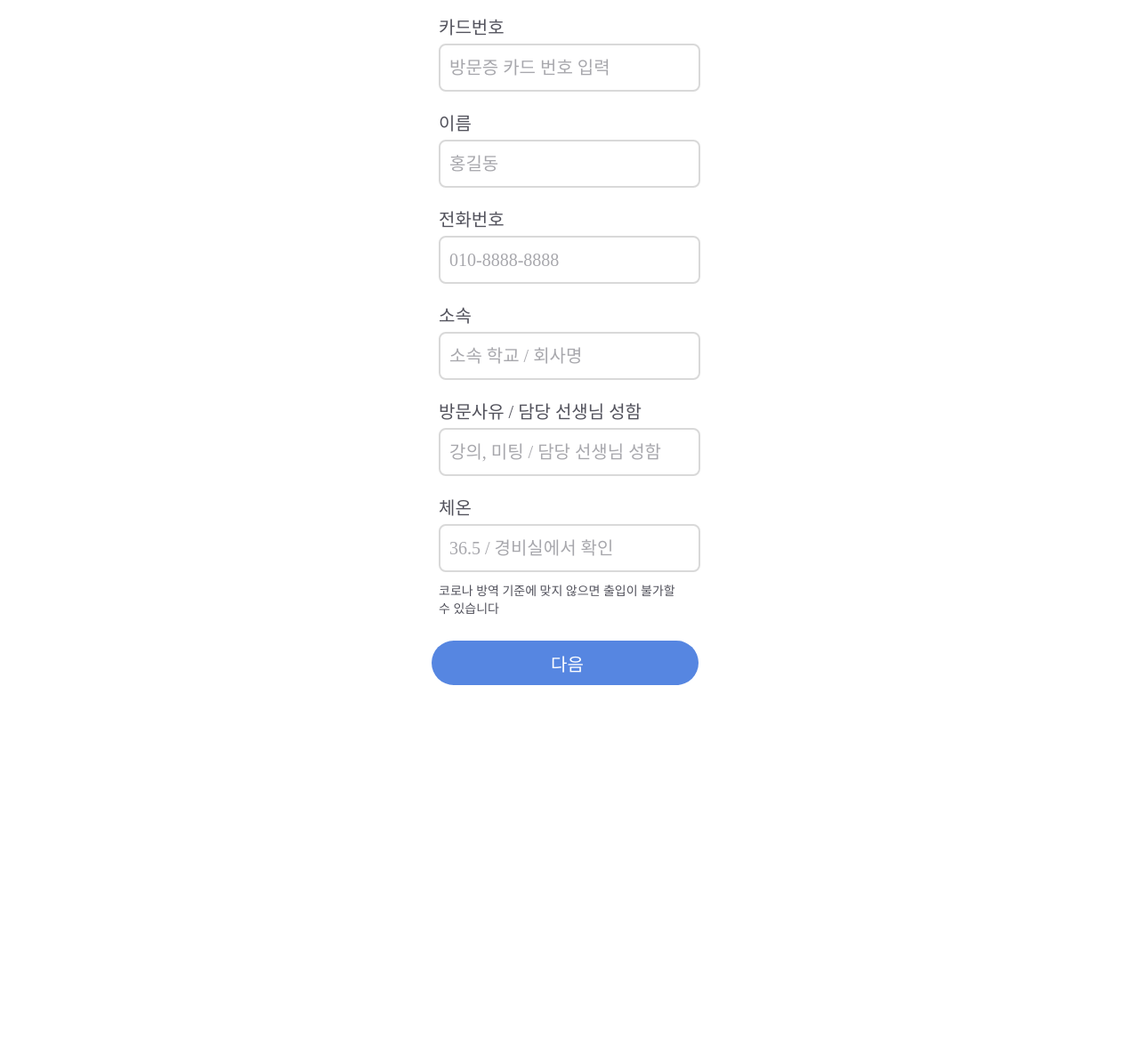
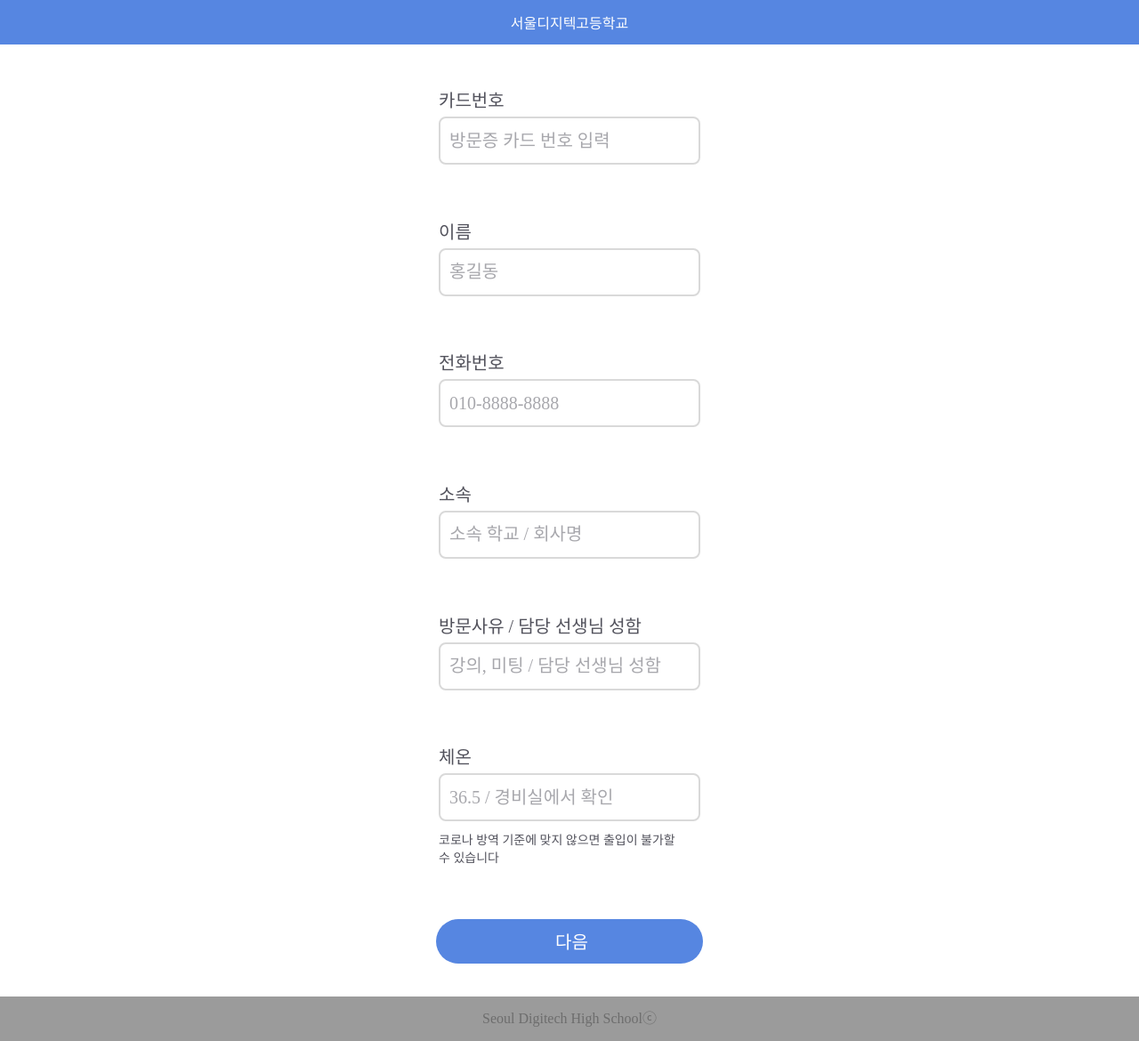
Before and after one commit to Resten1497/Entry_FrontTest, a React (Create React App) app: page /regist in a window 1280 px wide. Shown: the whole page at 89% size. Before the commit the page ends 800 px from the top, so only its background shows below. Built offline with nearby package versions, Linux system fonts and the light colour scheme; a web font is replaced by a local one.

Commit message:
header & footer

```diff
--- a/src/components/buttonComponent/index.jsx
+++ b/src/components/buttonComponent/index.jsx
@@ -16,8 +16,6 @@ function Button(props) {
 }
 
 const NextBtn = styled.button`
-  margin-top: 20px;
-  margin-right: 10px;
   border: none;
   width: 300px;
   height: 50px;
@@ -34,7 +32,7 @@ const NextBtn = styled.button`
     outline: none;
   }
   @media (max-width: 300px) {
-    width: 100px;
+    width: 200px;
   }
 `;
 
@@ -47,12 +45,12 @@ const Title = styled.span`
   }
 `;
 
-const Img = styled.img`
-  width: 40px;
-  padding: 0 0 0 5px;
-  @media (max-width: 300px) {
-    width: 30px;
-  }
-`;
+// const Img = styled.img`
+//   width: 40px;
+//   padding: 0 0 0 5px;
+//   @media (max-width: 300px) {
+//     width: 30px;
+//   }
+// `;
 
 export default Button;
--- /dev/null
+++ b/src/components/footerComponent/index.jsx
@@ -0,0 +1,22 @@
+import React from 'react'
+import styled from 'styled-components';
+
+function footerComponent(){
+    return(
+        <Container>
+            Seoul Digitech High Schoolⓒ
+        </Container>
+    )
+}
+
+export default footerComponent;
+
+const Container = styled.div`
+    margin-top: 10px;
+    width: 100vw;
+    height: 50px;
+    color: #6d6d6d;
+    background: #9b9b9b;
+    text-align: center;
+    line-height: 50px;
+`;
--- /dev/null
+++ b/src/components/headerComponent/index.jsx
@@ -0,0 +1,31 @@
+import React from 'react'
+import styled from 'styled-components';
+import logo from '../../assets/images/selectImageView.png';
+
+function headerComponent(){
+    return(
+        <Container>
+            서울디지텍고등학교
+            {/* <Logo src={logo} alt="schoolLogo" /> */}
+        </Container>
+    )
+}
+
+export default headerComponent;
+
+const Container = styled.div`
+    color: white;
+    margin-bottom: 20px;
+    width: 100vw;
+    height: 50px;
+    background: #5686e1;
+    display: flex;
+    align-items: center;
+    justify-content: center;
+`;
+
+const Logo = styled.img`
+    height: 40px;
+    position: relative;
+    left: 60px;
+`
--- a/src/container/InputContainer/index.jsx
+++ b/src/container/InputContainer/index.jsx
@@ -4,6 +4,9 @@ import { useForm } from "react-hook-form";
 import { useNavigate } from "react-router-dom";
 import styled from "styled-components";
 import sendVisitorData from "../../api/sendVisitorData";
+import HeaderComponent from '../../components/headerComponent';
+import FooterComponent from '../../components/footerComponent';
+
 function InputContainer() {
   const [phoneValue, setPhoneValue] = useState();
 
@@ -57,6 +60,7 @@ function InputContainer() {
   return (
     <Container>
       <Center>
+        <HeaderComponent/>
         <Form onSubmit={handleSubmit(onSubmit)}>
           <Lable>
             <Title>카드번호</Title>
@@ -177,10 +181,11 @@ function InputContainer() {
               "개인정보수집에 동의해주세요"}
           </Error>
         </Lable> */}
-          <NextLable>
+          <ButtonLable>
             <NextBtn onKeyDown={handleKeyDown} />
-          </NextLable>
+          </ButtonLable>
         </Form>
+        <FooterComponent/>
       </Center>
     </Container>
   );
@@ -188,40 +193,37 @@ function InputContainer() {
 
 const Container = styled.div`
   display: flex;
-  justify-content: center;
+  flex-direction: column;
+  justify-content: space-between;
   align-items: center;
   width: 100vw;
-  height: 100vh;
+  height: 130vh;
 `;
 
 const Center = styled.div`
   @media (max-width: 450px) {
-    width: 100vw;
-    height: 100vh;
+    width: 100%;
+    height: 100%;
   }
   width: 100vw;
-  height: 100vh;
+  height: 100%;
 `;
 const Form = styled.form`
   width: 100%;
   height: 100%;
-  margin: 0 auto;
   display: flex;
   flex-direction: column;
   align-items: center;
+  justify-content: space-around;
 `;
 
 const Lable = styled.label`
-  height: 130px;
 `;
 
-const NextLable = styled.label`
-  height: 130px;
-  margin-top: 30px;
+const ButtonLable = styled.label`
 `;
 
 const Title = styled.p`
-  padding-top: 15px;
   padding-bottom: 5px;
   font-weight: 400;
   font-size: 20px;
--- a/src/container/PrivacyContainer/index.jsx
+++ b/src/container/PrivacyContainer/index.jsx
@@ -3,6 +3,8 @@ import styled from "styled-components";
 import NextBtn from "../../components/buttonComponent/index";
 import { useNavigate } from "react-router-dom";
 import { useCallback } from "react";
+import HeaderComponent from '../../components/headerComponent';
+import FooterComponent from '../../components/footerComponent';
 
 function Privacy() {
   const [isError, setIsError] = useState(false);
@@ -24,6 +26,7 @@ function Privacy() {
   return (
     <Container>
       <Main>
+        <HeaderComponent/>
         <Content>
           <MainText>개인정보 수집 동의 안내</MainText>
           <SubText>
@@ -52,14 +55,13 @@ function Privacy() {
         </OptionalLabel>
         <br />
         <OptionalLabel>동의하신 자료는 목적 이외의 용도로는 사용되지 않습니다.</OptionalLabel>
-        <LabelContent>
           <PrivacyLabal>
             <CheckBox type="checkbox" autoFocus name="privacyLabal" ref={ref} />
             <PrivacyText>개인정보수집에 동의합니다.</PrivacyText>
           </PrivacyLabal>
           {isError && <ErrorText>필수 항목입니다.</ErrorText>}
-        </LabelContent>
         <NextBtn onClick={handleLinkOnClick} onKeyDown={handleKeyDown} />
+        <FooterComponent/>
       </Main>
     </Container>
   );
@@ -106,11 +108,13 @@ const OptionalLabel = styled.p`
 const Container = styled.div`
   width: 100vw;
   height: 100vh;
-  overflow: hidden;
+  overflow-x: hidden;
+  @media (min-width: 481px) {
+    width: 100vw;
+    height: 110vh;
+  }
 `;
-const LabelContent = styled.div`
-  height: 10vh;
-`;
+
 const Main = styled.div`
   width: 100%;
   height: 100%;
@@ -118,7 +122,7 @@ const Main = styled.div`
   display: flex;
   flex-direction: column;
   align-items: center;
-  justify-content: center;
+  justify-content: space-between;
 `;
 
 const Content = styled.div`
@@ -148,7 +152,6 @@ const TableContent = styled.div`
 const MainText = styled.h1`
   font-size: 1.5em;
   font-weight: 600;
-  padding-bottom: 18px;
 `;
 
 const SubText = styled.p`
@@ -164,7 +167,6 @@ const ErrorText = styled.p`
   font-size: 0.9em;
   word-break: keep-all;
   color: red;
-  margin-top: 5px;
   text-align: center;
 `;
 const SubTitle = styled.h2`
@@ -186,6 +188,7 @@ const CheckBox = styled.input`
 
 const PrivacyLabal = styled.div`
   margin-top: 15px;
+  margin-bottom: 10px;
   display: flex;
   align-items: center;
   @media (max-width: 300px) {
```
Also changed, not shown: src/assets/images/selectImageView.png (added).
